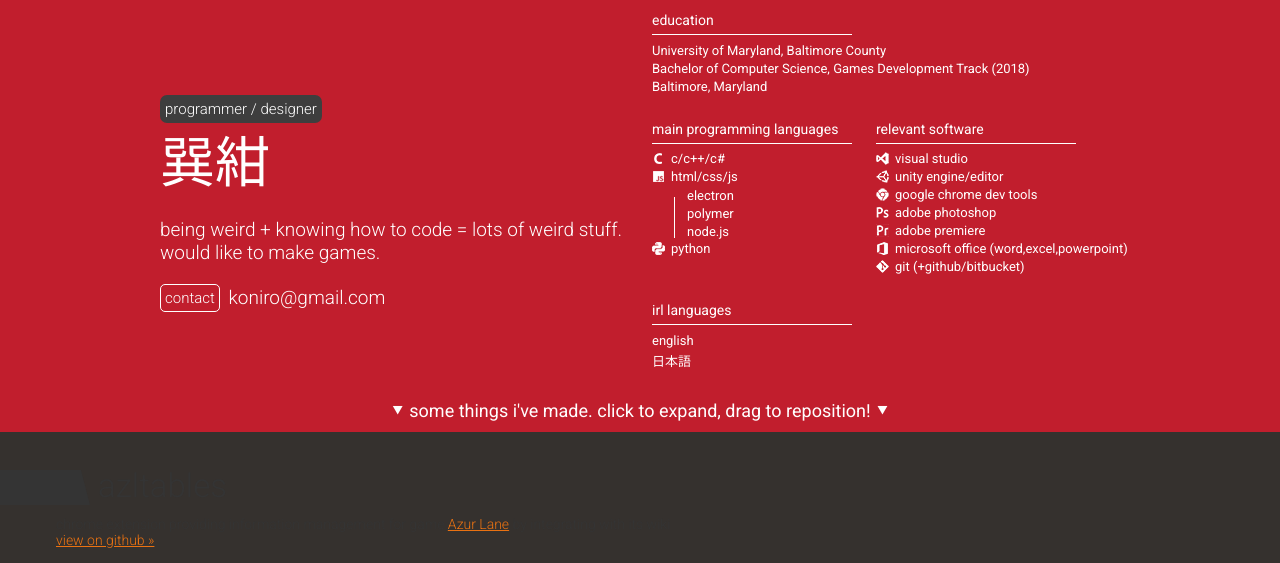
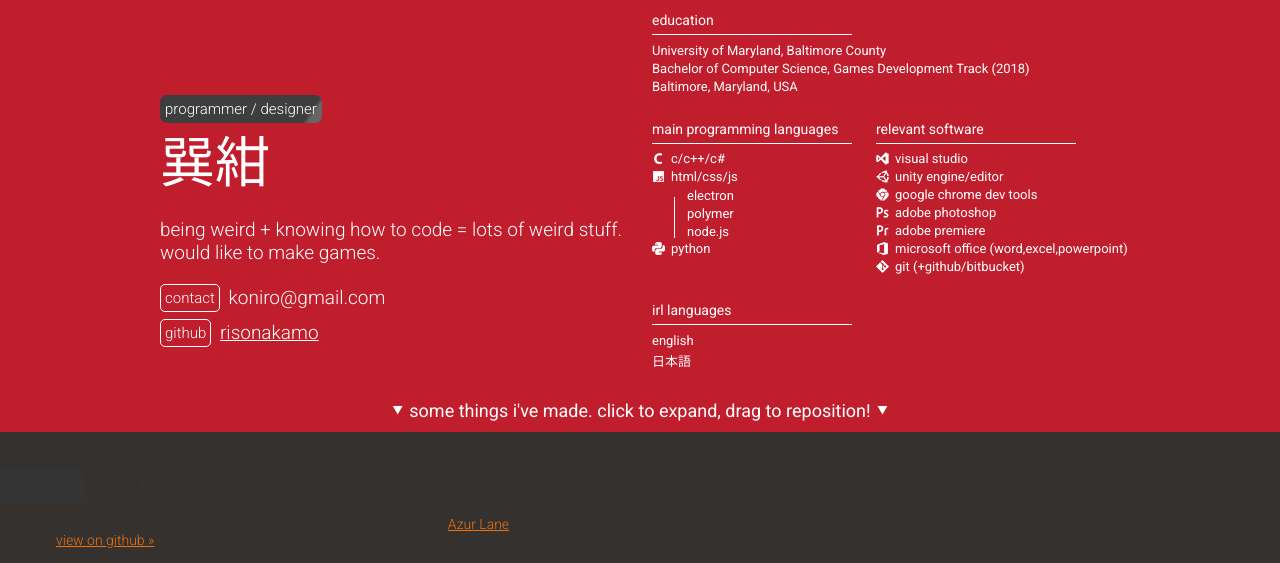
Before and after one commit to risonakamo/rssite2, a plain HTML site: page index.html in a window 1280 px wide. Shown: the top 563 px of the page. Drawn offline with Linux system fonts and the light colour scheme; a web font is replaced by a local one.

Commit message:
github link added

```diff
--- a/index.html
+++ b/index.html
@@ -40,6 +40,11 @@
                 <div class="white-borderbox">contact</div>
                 <div class="borderbox-after">koniro@gmail.com</div>
               </div>
+
+              <div class="description contact-box">
+                <div class="white-borderbox">github</div>
+                <div class="borderbox-after"><a href="https://github.com/risonakamo">risonakamo</a></div>
+              </div>
             </div>
 
             <div class="top-section">
@@ -48,7 +53,7 @@
                   <dt>education</dt>
                   <dd>University of Maryland, Baltimore County</dd>
                   <dd>Bachelor of Computer Science, Games Development Track (2018)</dd>
-                  <dd>Baltimore, Maryland</dd>
+                  <dd>Baltimore, Maryland, USA</dd>
                 </dl>
               </div>
 
--- a/indextopstyle.css
+++ b/indextopstyle.css
@@ -24,6 +24,16 @@ body
 p,dd,dl
 {
     margin: 0;
+}
+
+a,a:visited
+{
+    color: white;
+}
+
+a:hover
+{
+    color: #c1c1c1;
 }
 
 /*-- top elements --*/
@@ -143,6 +153,7 @@ p,dd,dl
 {
     font-size: 15px;
     background-color: #3e3e3e;
+    background: linear-gradient(125deg, #3e3e3e 89%, #666666 92%);
     padding: 5px;
     border-radius: 7px;
 }
@@ -155,7 +166,7 @@ p,dd,dl
 
 .contact-box
 {
-    margin-top: 20px;
+    margin-top: 7px;
 }
 
 .contact-box>div
@@ -180,7 +191,7 @@ p,dd,dl
 
 .left-description
 {
-    margin-top: 20px;
+    margin: 20px 0 20px 0;
 }
 
 /*-- footer --*/
```
